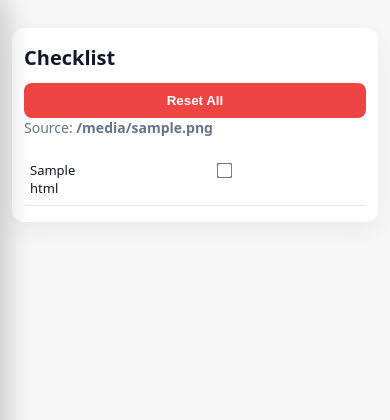
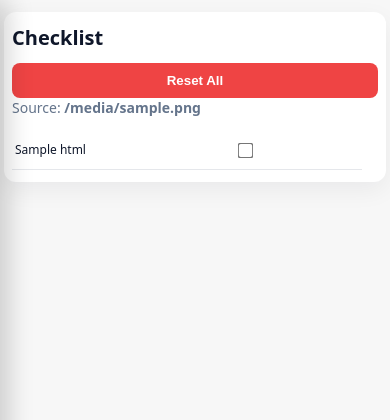
Before and after one commit to SiniS17/Checklist, a Flask app: template templates/index.html in a window 390 px wide. Shown: the top 420 px of the page. Run offline with Flask 3, Linux system fonts and the light colour scheme; the template is opened without the code that fills it: most values are stand-ins (such as "Sample title", 1, 10 or a date in 2020).

Commit message:
Update styles.css
Desperatedly fixing the fitness of "Action" on mobile

```diff
--- a/static/styles.css
+++ b/static/styles.css
@@ -15,6 +15,7 @@ body {
   background: var(--bg);
   color: var(--ink);
   padding: 20px;
+  overflow-x: hidden;
 }
 
 .container {
@@ -62,12 +63,9 @@ h1 { margin: 0 0 6px; }
 .table-wrap {
   overflow-x: auto;
   position: relative;
+  width: 100%;
 }
-/* Better table spacing on mobile */
-  table.grid td {
-    padding: 10px 8px;
-    font-size: 14px;
-  }table.grid {
+table.grid {
   width: 100%;
   border-collapse: collapse;
   table-layout: auto;
@@ -214,12 +212,14 @@ table.grid td:last-child {
 /* Mobile optimizations */
 @media (max-width: 768px) {
   body {
-    padding: 12px;
+    padding: 8px;
+    overflow-x: hidden;
   }
 
   .container {
-    padding: 20px 16px;
-    margin: 16px auto;
+    padding: 16px 12px;
+    margin: 12px auto;
+    max-width: 100%;
   }
 
   h1 {
@@ -238,9 +238,43 @@ table.grid td:last-child {
     justify-content: center;
   }
 
+  /* Remove horizontal scroll - disable sticky on mobile */
+  .table-wrap {
+    overflow-x: auto;
+    overflow-y: visible;
+    margin: 0 -12px;
+    padding: 0 12px;
+  }
+
+  table.grid {
+    table-layout: fixed;
+    width: 100%;
+    min-width: 100%;
+  }
+
+  table.grid td:first-child {
+    width: 28%;
+    font-size: 13px;
+    word-break: break-word;
+    hyphens: auto;
+  }
+
+  table.grid td:nth-child(2) {
+    width: 62%;
+    word-break: break-word;
+    hyphens: auto;
+  }
+
+  table.grid td:last-child {
+    width: 10%;
+    position: static;
+    box-shadow: none;
+    min-width: 40px;
+  }
+
   /* Better table spacing on mobile */
   table.grid td {
-    padding: 10px 8px;
+    padding: 10px 6px;
     font-size: 14px;
   }
 
@@ -258,18 +292,39 @@ table.grid td:last-child {
 }
 
 @media (max-width: 480px) {
+  body {
+    padding: 4px;
+  }
+
   .container {
-    padding: 16px 12px;
+    padding: 12px 8px;
     border-radius: 12px;
+    margin: 8px auto;
   }
 
   h1 {
     font-size: 20px;
   }
 
+  .table-wrap {
+    margin: 0 -8px;
+    padding: 0 8px;
+  }
+
   table.grid td {
-    padding: 8px 6px;
+    padding: 8px 4px;
     font-size: 13px;
+  }
+
+  table.grid td:first-child {
+    width: 30%;
+    font-size: 12px;
+    padding: 8px 3px;
+  }
+
+  table.grid td:nth-child(2) {
+    width: 60%;
+    font-size: 12px;
   }
 
   #fab-menu {
```
